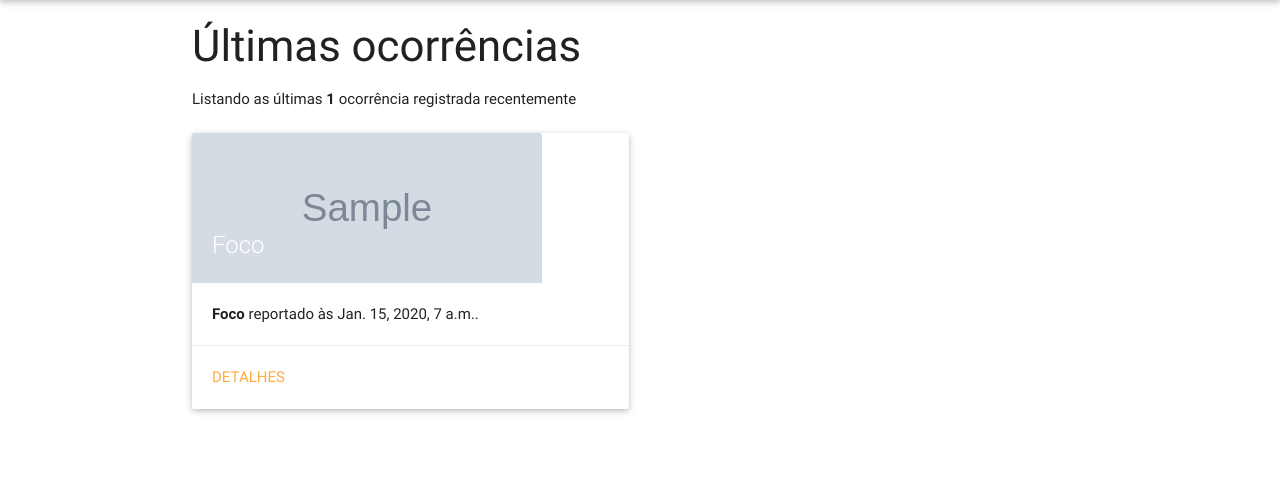
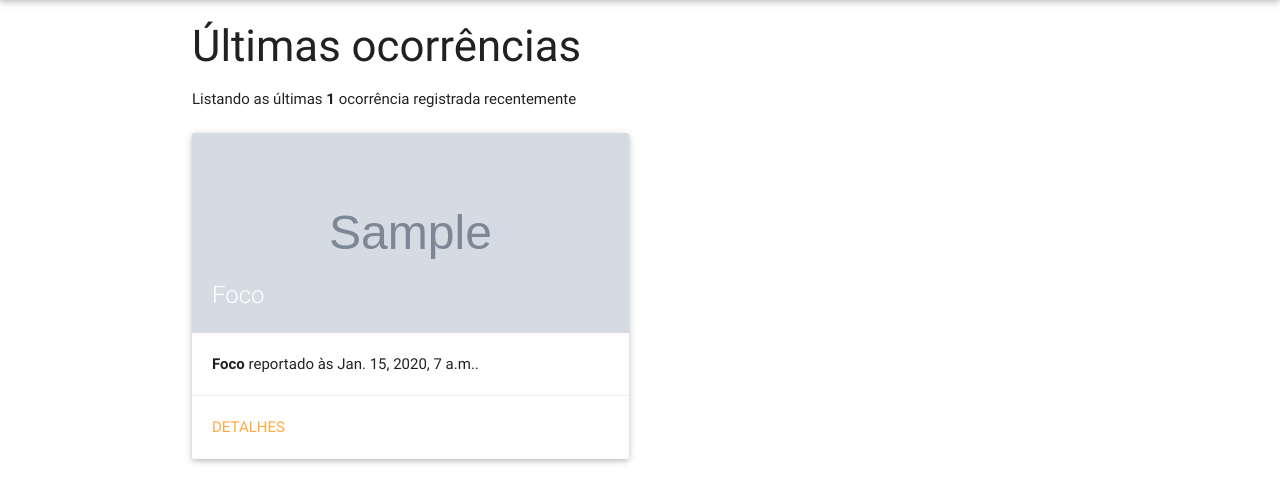
Before and after one commit to henriquenogueira/aedes, a Django app: page /latest/ in a window 1280 px wide. Shown: the part 64-567 px from the top of the page. Run offline with Django 3.2, Linux system fonts and the light colour scheme; tables that the repository leaves empty hold one stand-in row (values such as "Sample post"); grey boxes marked "Sample" are stand-in pictures; some libraries are stand-ins or nearby versions.

Commit message:
Changed photo size

```diff
--- a/aedes_server/core/templates/components/latest_card.html
+++ b/aedes_server/core/templates/components/latest_card.html
@@ -4,9 +4,9 @@
 
             <!-- Report photo -->
             {% if report.photo %}
-                <img src="{{ report.photo.url }}" style="max-height: 150px; max-width: 350px;">
+                <img src="{{ report.photo.url }}" style="max-height: 200px;">
             {% else %}
-                <img src="http://placehold.it/350x150" style="max-height: 150px; max-width: 350px;">
+                <img src="http://placehold.it/350x200" style="max-height: 200px;">
             {% endif %}
 
             <!-- Report category -->
```
